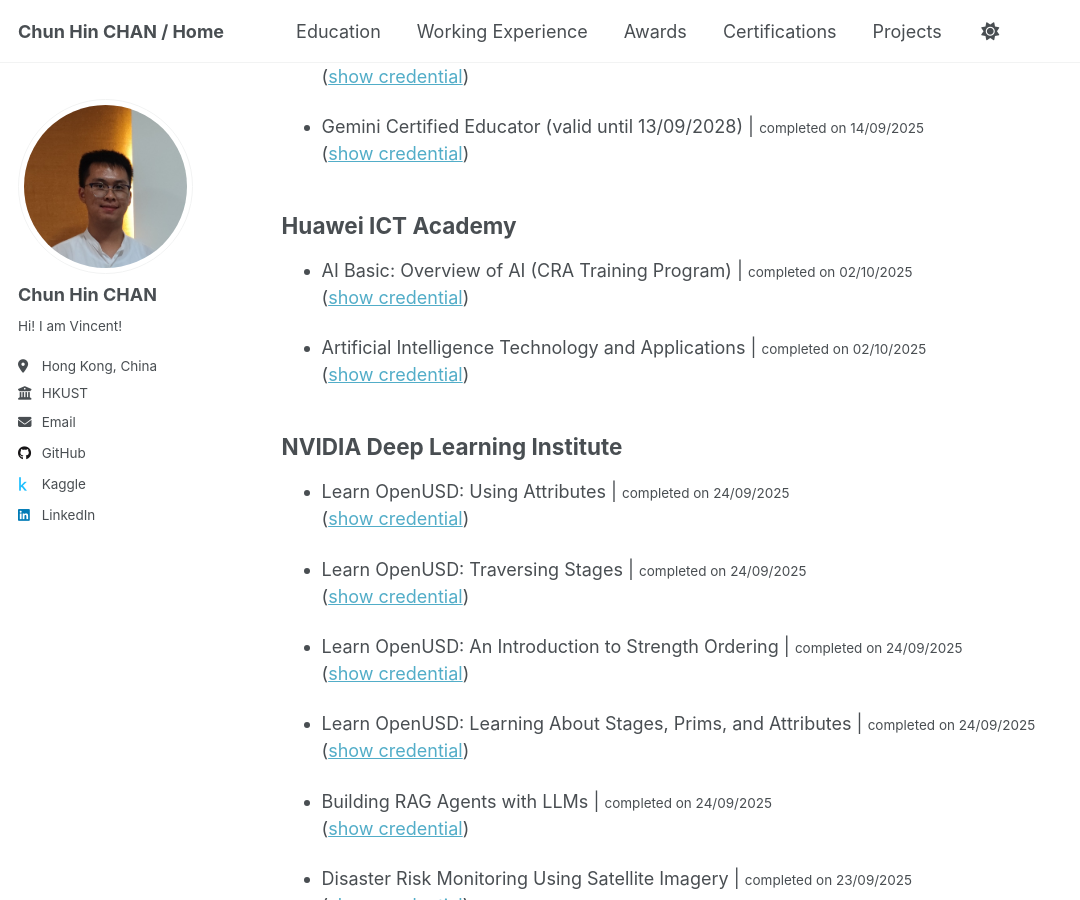
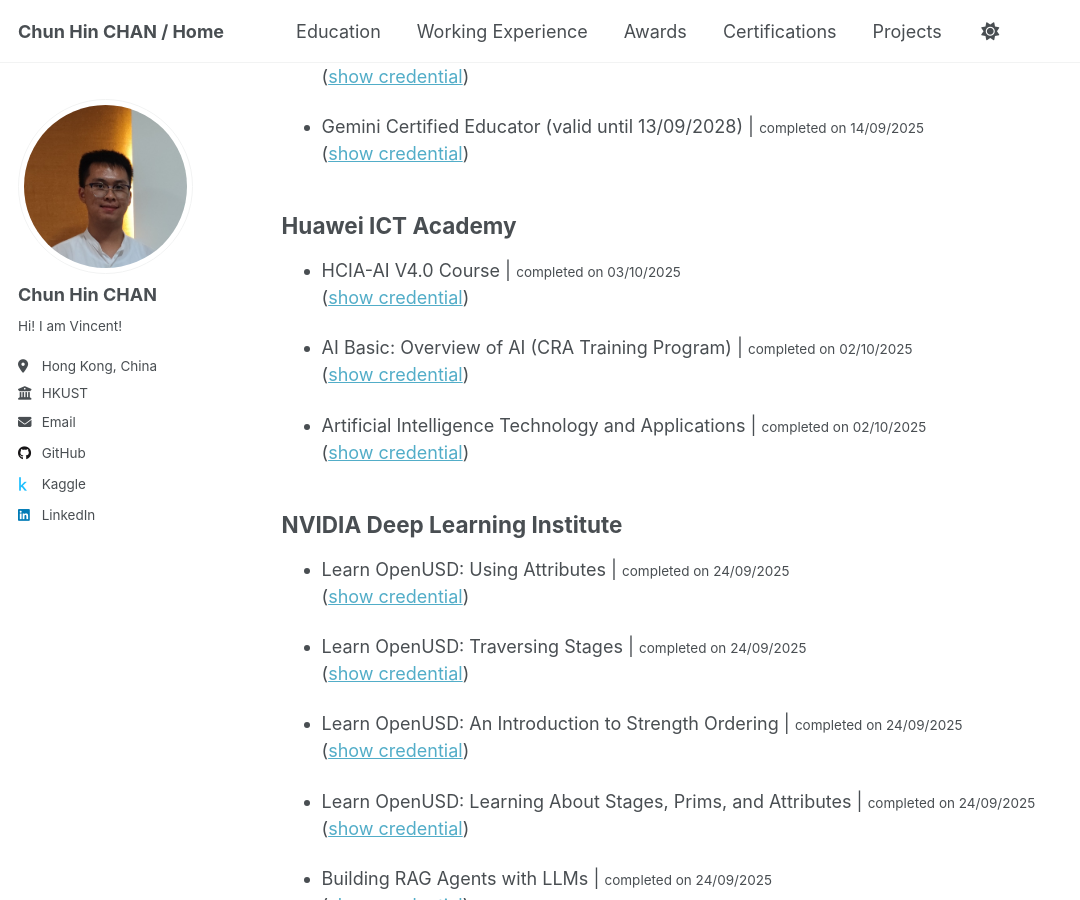
Before and after one commit to Vincent-Chan/index, a Jekyll site: the page built from _pages/certifications.md, in a window 1280 px wide and 900 px high, scrolled down 403 px. Shown: the whole window, without its empty margins (0-1080 px from the left). Built offline with Jekyll 4.4.1, drawn with Linux system fonts in a browser that asks for light colours.

Commit message:
added "HCIA-AI V4.0 Course" certificate

```diff
--- a/_pages/certifications.md
+++ b/_pages/certifications.md
@@ -26,6 +26,9 @@ redirect_from:
 
 
 ## Huawei ICT Academy
+
+* HCIA-AI V4.0 Course | <small>completed on 03/10/2025</small>
+<br>([show credential](https://github.com/Vincent-Chan/HCIA-AI-V4.0-Course/blob/main/HCIA-AI%20V4.0%20Course.png))
 
 * AI Basic: Overview of AI (CRA Training Program) | <small>completed on 02/10/2025</small>
 <br>([show credential](https://github.com/Vincent-Chan/AI-Basic-Overview-of-AI--CRA-Training-Program-/blob/main/AI%20Basic%20Overview%20of%20AI%20(CRA%20Training%20Program).png))
```
